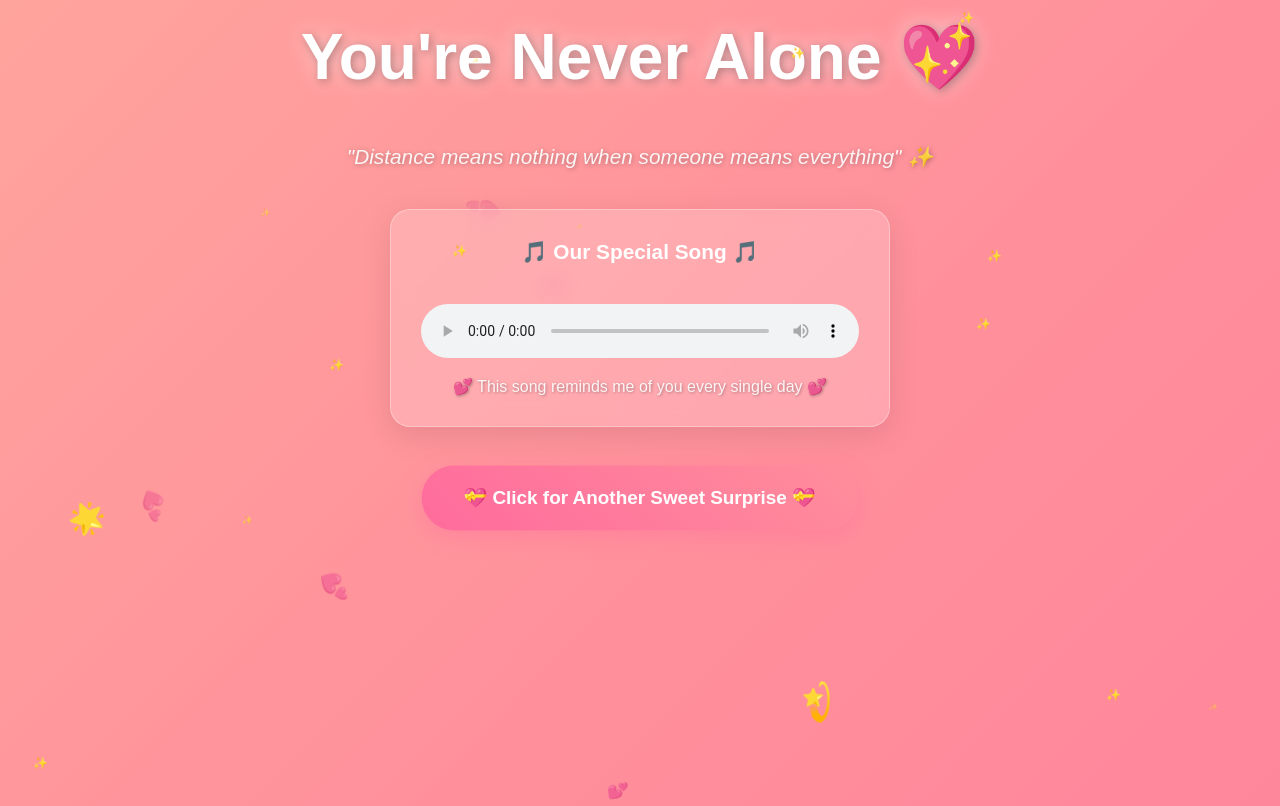
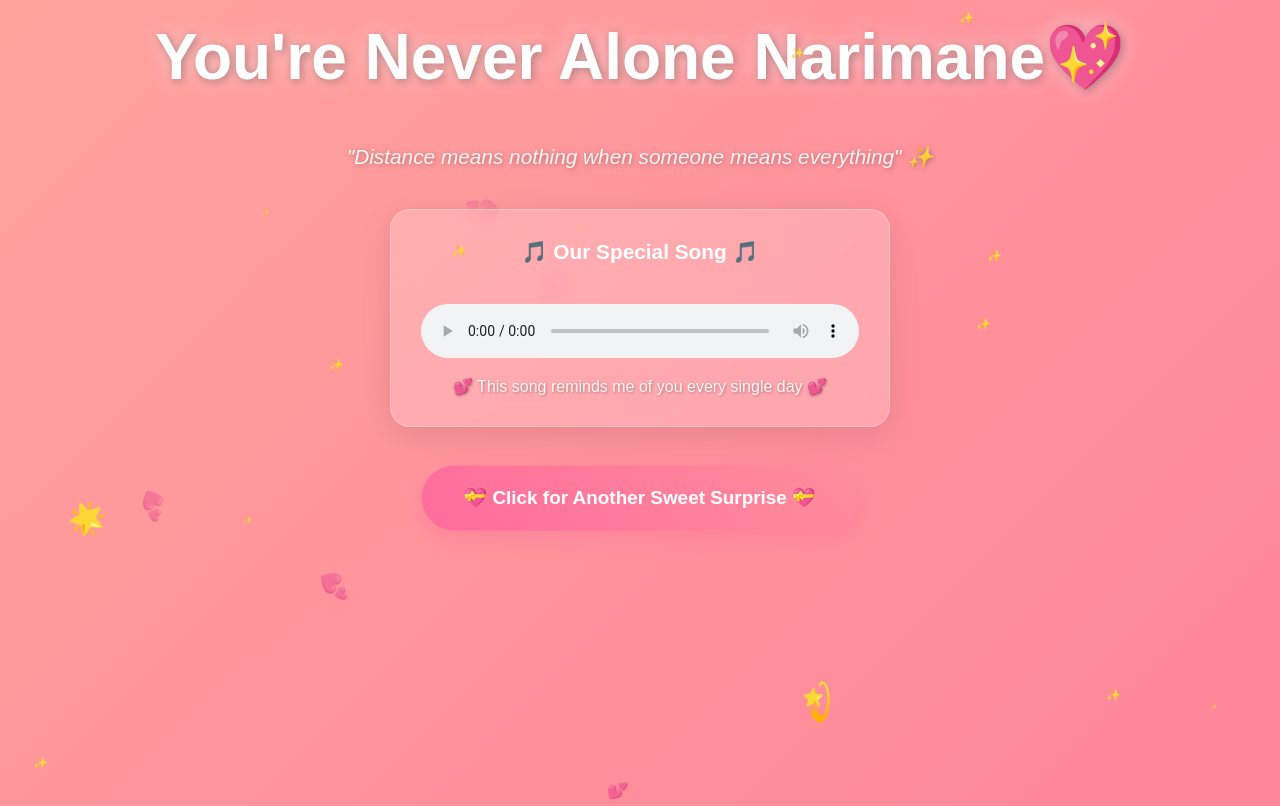
Before and after one commit to nassim-kada/my_everything, a plain HTML site: page index.html in a window 1280 px wide. Shown: the top 806 px of the page. Drawn offline with Linux system fonts and the light colour scheme.

Commit message:
changed the title

```diff
--- a/index.html
+++ b/index.html
@@ -297,7 +297,7 @@
     <div class="sparkles" id="sparkles"></div>
 
     <div class="container">
-        <h1 class="main-title">You're Never Alone 💖</h1>
+        <h1 class="main-title">You're Never Alone Narimane💖</h1>
 
         <p class="love-quote">"Distance means nothing when someone means everything" ✨</p>
 
```
